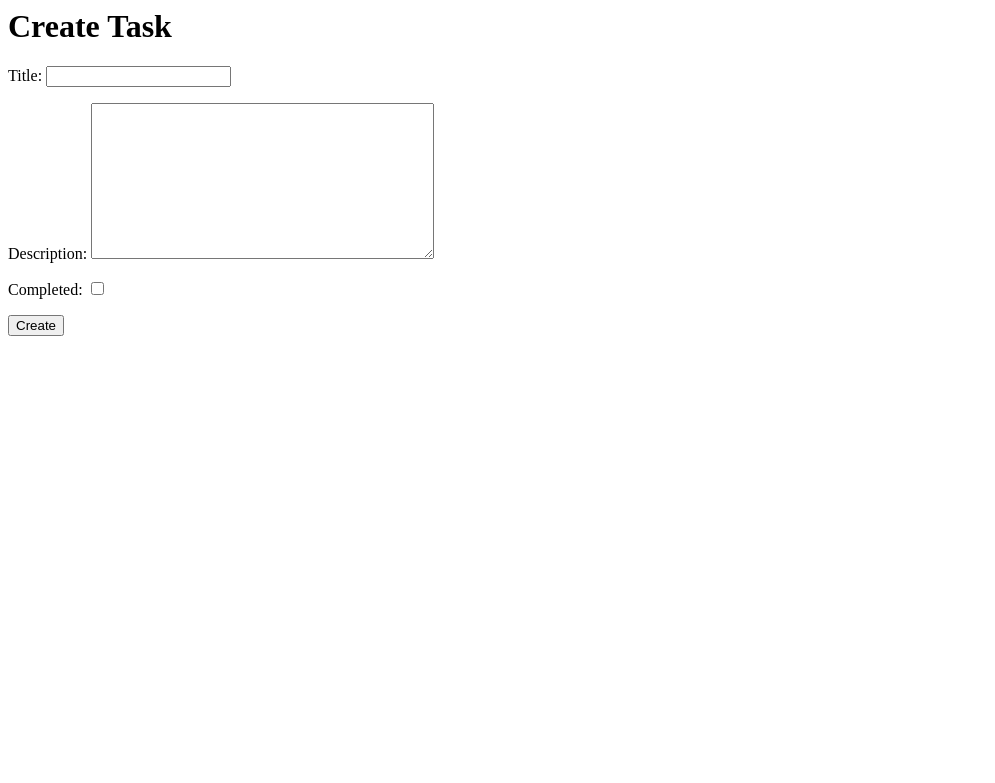
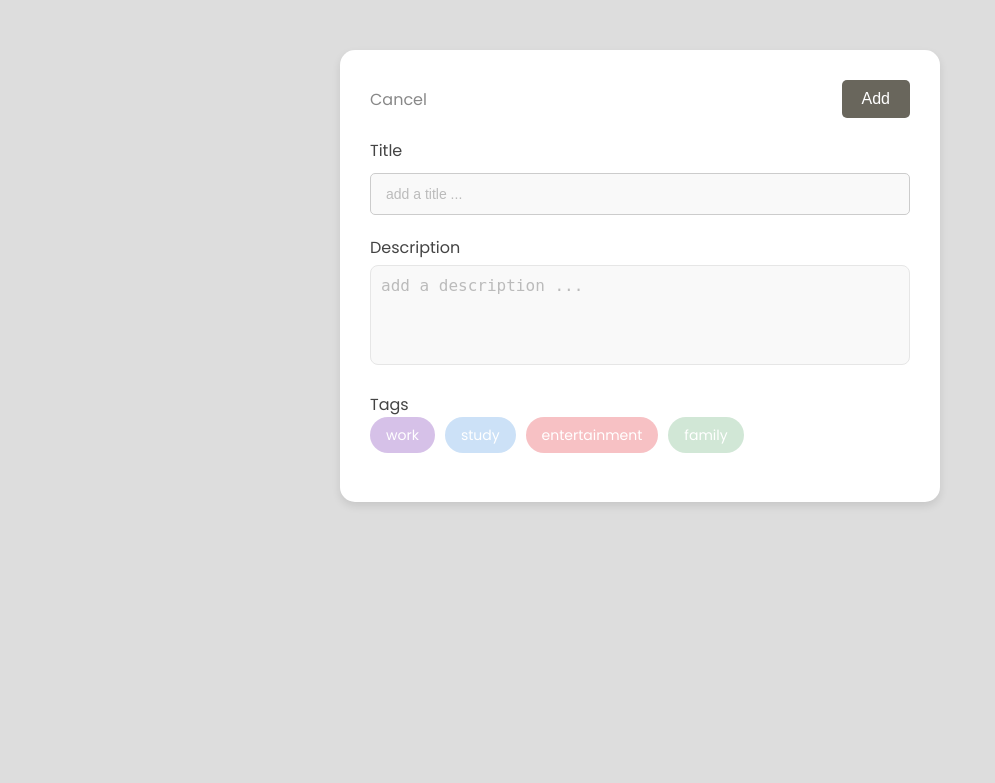
Before and after one commit to Faith-K-commits/django-todo, a Django app: page /tasks/new/ in a window 1280 px wide. Shown: the top 783 px of the page, without its empty margins (0-995 px from the left). Run offline with Django 5.2, Linux system fonts and the light colour scheme; the visitor is signed in with stand-in values (Sample User, id 1).

Commit message:
Style create form

```diff
--- a/tasks/static/css/styles.css
+++ b/tasks/static/css/styles.css
@@ -19,8 +19,8 @@
 
 body {
     font-family: 'Poppins', sans-serif;
-    background-color: var(--background-color);
     margin: 20px;
+    background-color: #ddd;
 }
 
 .container {
@@ -39,6 +39,7 @@ body {
   height: 500px;
   border-radius: 20px;
   border: 1px solid var(--grey-color);
+    background-color: var(--background-color);
 }
 
 .container p {
@@ -322,6 +323,112 @@ button[type="submit"] {
     text-align: center;
 }
 
+/* Container */
+.task-form-container {
+    max-width: 600px;
+    margin: 50px auto;
+    padding: 30px;
+    background-color: var(--background-color);
+    border-radius: 15px;
+    box-shadow: 0 4px 8px rgba(0, 0, 0, 0.1);
+    position: relative;
+}
+
+/* Form Header */
+.form-header {
+    display: flex;
+    justify-content: space-between;
+    align-items: center;
+    margin-bottom: 20px;
+}
+
+.cancel-button {
+    background: none;
+    border: none;
+    font-size: 16px;
+    color: #888;
+    cursor: pointer;
+    text-decoration: none;
+}
+
+.add-button {
+    background-color: var(--dark-color);
+    border: none;
+    color: var(--background-color);
+    font-size: 16px;
+    padding: 10px 20px;
+    border-radius: 5px;
+    cursor: pointer;
+}
+
+.form-group {
+    margin-bottom: 20px;
+}
+
+.form-group label {
+    display: block;
+    font-size: 16px;
+    color: #444;
+    margin-bottom: 5px;
+}
+
+.form-input, .form-textarea {
+    width: 100%;
+    padding: 10px;
+    font-size: 16px;
+    border: 1px solid #e6e6e6;
+    border-radius: 8px;
+    background-color: #f9f9f9;
+    color: var(--grey-color);
+    box-sizing: border-box;
+}
+
+.form-input::placeholder, .form-textarea::placeholder {
+    color: #bbb;
+}
+
+.form-textarea {
+    height: 100px;
+    resize: none;
+}
+
+.tags {
+    display: flex;
+    gap: 10px;
+}
+
+.tag {
+    display: flex;
+    align-items: center;
+    cursor: pointer;
+}
+
+.tag input[type="radio"] {
+    display: none;
+}
+
+.tag-label {
+    padding: 8px 16px;
+    border-radius: 20px;
+    font-size: 14px;
+    color: #fff;
+    background-color: #ddd;
+}
+
+.tag input[type="radio"]:checked + .tag-label {
+    background-color: var(--purple-color); /* Default background color for selected tag */
+}
+
+.tag-label.work { background-color: #d6c1e8; }
+.tag-label.study { background-color: #cce1f7; }
+.tag-label.entertainment { background-color: #f7c1c4; }
+.tag-label.family { background-color: #d1e7d6; }
+
+button:focus, a:focus {
+    outline: var(--grey-color);
+}
+
+
 @media (max-width: 768px) {
     .todo-container {
         flex-direction: column;
--- a/tasks/templates/tasks/create_task.html
+++ b/tasks/templates/tasks/create_task.html
@@ -1,8 +1,56 @@
+{% load static %}
+
+<!doctype html>
+<html lang="en">
+<head>
+    <meta charset="UTF-8">
+    <meta name="viewport"
+          content="width=device-width, user-scalable=no, initial-scale=1.0, maximum-scale=1.0, minimum-scale=1.0">
+    <meta http-equiv="X-UA-Compatible" content="ie=edge">
+    <link rel="stylesheet" href="{% static 'css/styles.css' %}">
+    <title>Document</title>
+</head>
+<body>
 {% block content %}
-    <h1>Create Task</h1>
+<div class="task-form-container">
     <form method="POST" action="{% url 'tasks:create_task' %}">
         {% csrf_token %}
-        {{ task_form.as_p }}
-        <button type="submit">Create</button>
+        <div class="form-header">
+            <a href="{% url 'tasks:tasks' %}" class="cancel-button">Cancel</a>
+            <button class="add-button">Add</button>
+        </div>
+        <div class="form-group">
+            <label for="id_title">Title</label>
+            <input type="text" id="id_title" name="title" placeholder="add a title ..." class="form-input">
+        </div>
+        <div class="form-group">
+            <label for="id_description">Description</label>
+            <textarea id="id_description" name="description" placeholder="add a description ..." class="form-textarea"></textarea>
+        </div>
+        <div class="form-group">
+            <label>Tags</label>
+            <div class="tags">
+                <label class="tag">
+                    <input type="radio" name="tag" value="work">
+                    <span class="tag-label work">work</span>
+                </label>
+                <label class="tag">
+                    <input type="radio" name="tag" value="study">
+                    <span class="tag-label study">study</span>
+                </label>
+                <label class="tag">
+                    <input type="radio" name="tag" value="entertainment">
+                    <span class="tag-label entertainment">entertainment</span>
+                </label>
+                <label class="tag">
+                    <input type="radio" name="tag" value="family">
+                    <span class="tag-label family">family</span>
+                </label>
+            </div>
+        </div>
     </form>
+</div>
 {% endblock %}
+
+</body>
+</html>
--- a/tasks/templates/tasks/delete_task.html
+++ b/tasks/templates/tasks/delete_task.html
@@ -1,6 +1,6 @@
 {% block content %}
     <h2>Delete Task</h2>
-    <form method="POST" action="{% url 'task:delete_task' task.id %}">
+    <form method="POST" action="{% url 'tasks:delete_task' task.id %}">
         {% csrf_token %}
         <p>Are you sure you want to delete this task?</p>
         <button type="submit">Delete</button>
--- a/tasks/templates/tasks/update_task.html
+++ b/tasks/templates/tasks/update_task.html
@@ -1,6 +1,6 @@
 {% block content %}
     <h2>Edit Task</h2>
-    <form method="POST" action="{% url 'task:edit_task' %}">
+    <form method="POST" action="{% url 'tasks:edit_task' task.id %}">
         {% csrf_token %}
         {{ task_form.as_p }}
         <button type="submit">Update</button>
```
